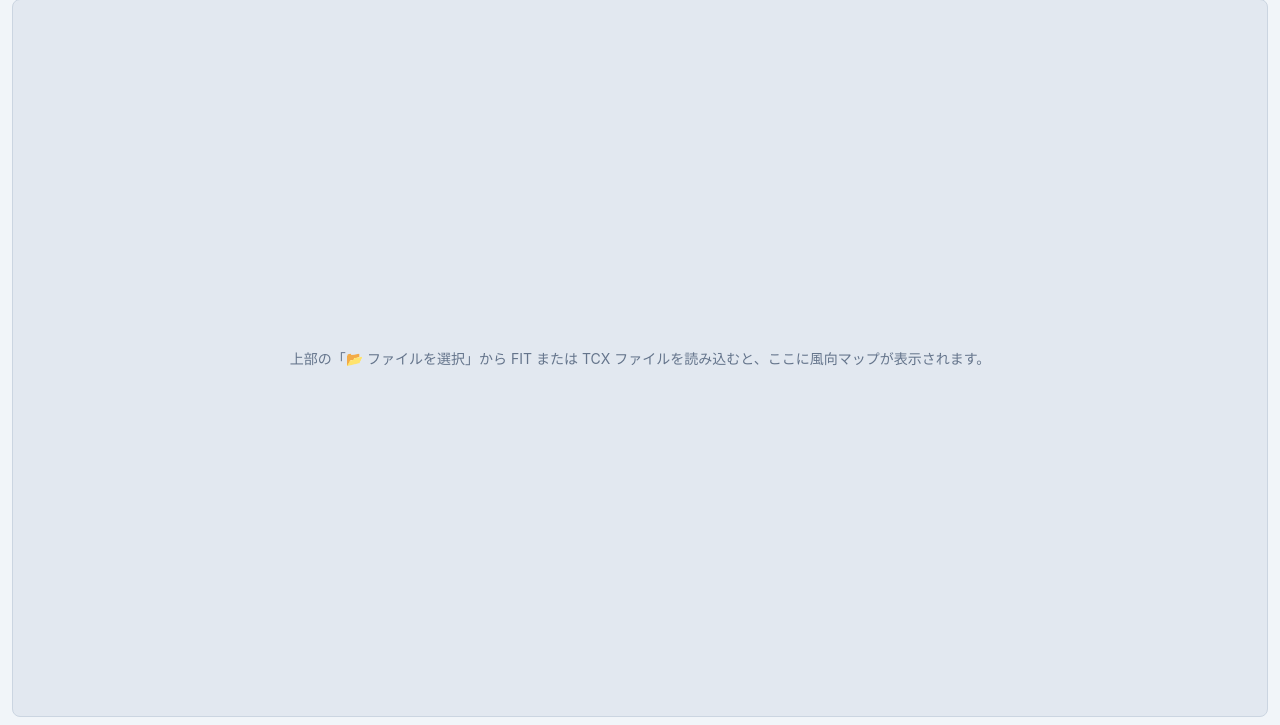
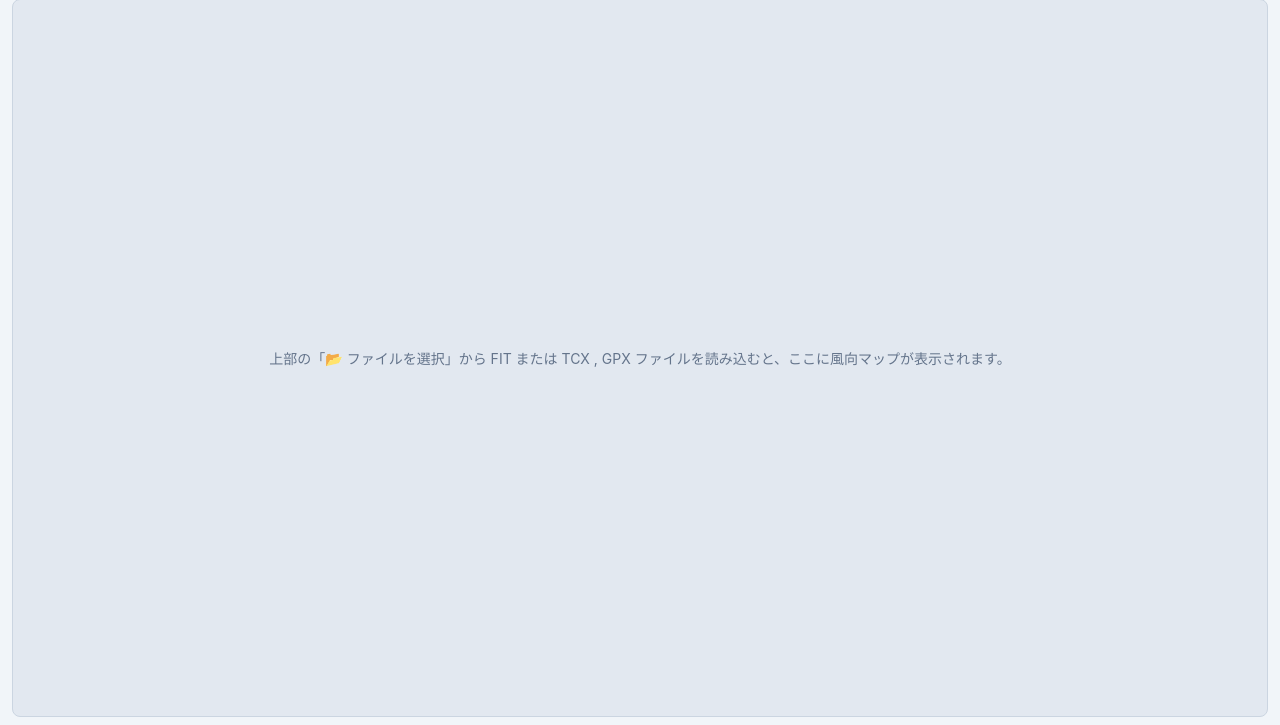
Before and after one commit to rrruser/Kazamidori, a Flask app: page / in a window 1280 px wide. Shown: the part 77-802 px from the top of the page. Run offline with Flask 3, Linux system fonts and the light colour scheme.

Commit message:
gpx index

```diff
--- a/templates/index.html
+++ b/templates/index.html
@@ -199,7 +199,7 @@
     </div>
 
     <div id="map-container">
-        <div id="placeholder-msg">上部の「📂 ファイルを選択」から FIT または TCX ファイルを読み込むと、ここに風向マップが表示されます。</div>
+        <div id="placeholder-msg">上部の「📂 ファイルを選択」から FIT または TCX , GPX ファイルを読み込むと、ここに風向マップが表示されます。</div>
         <iframe id="map-frame" style="display: none;"></iframe>
     </div>
 
```
